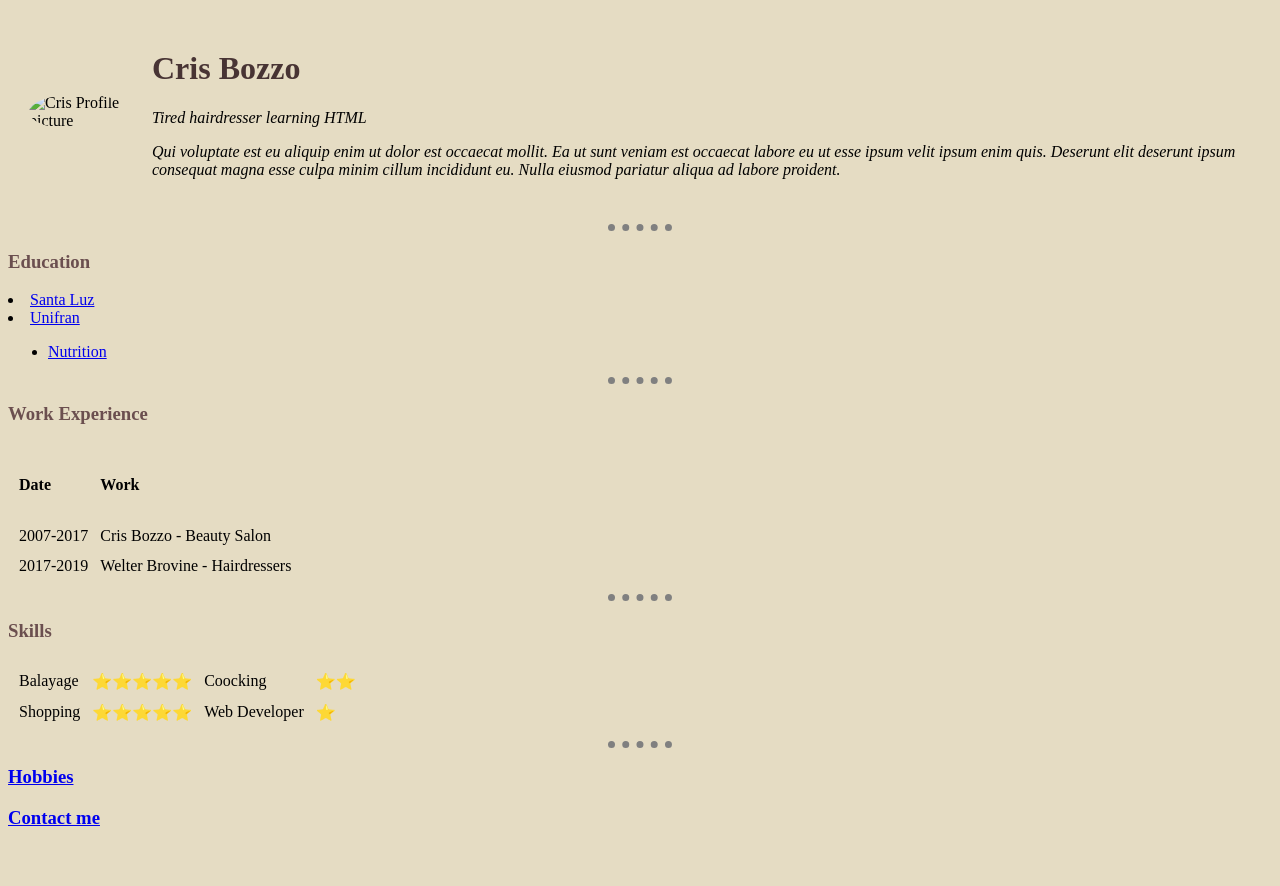
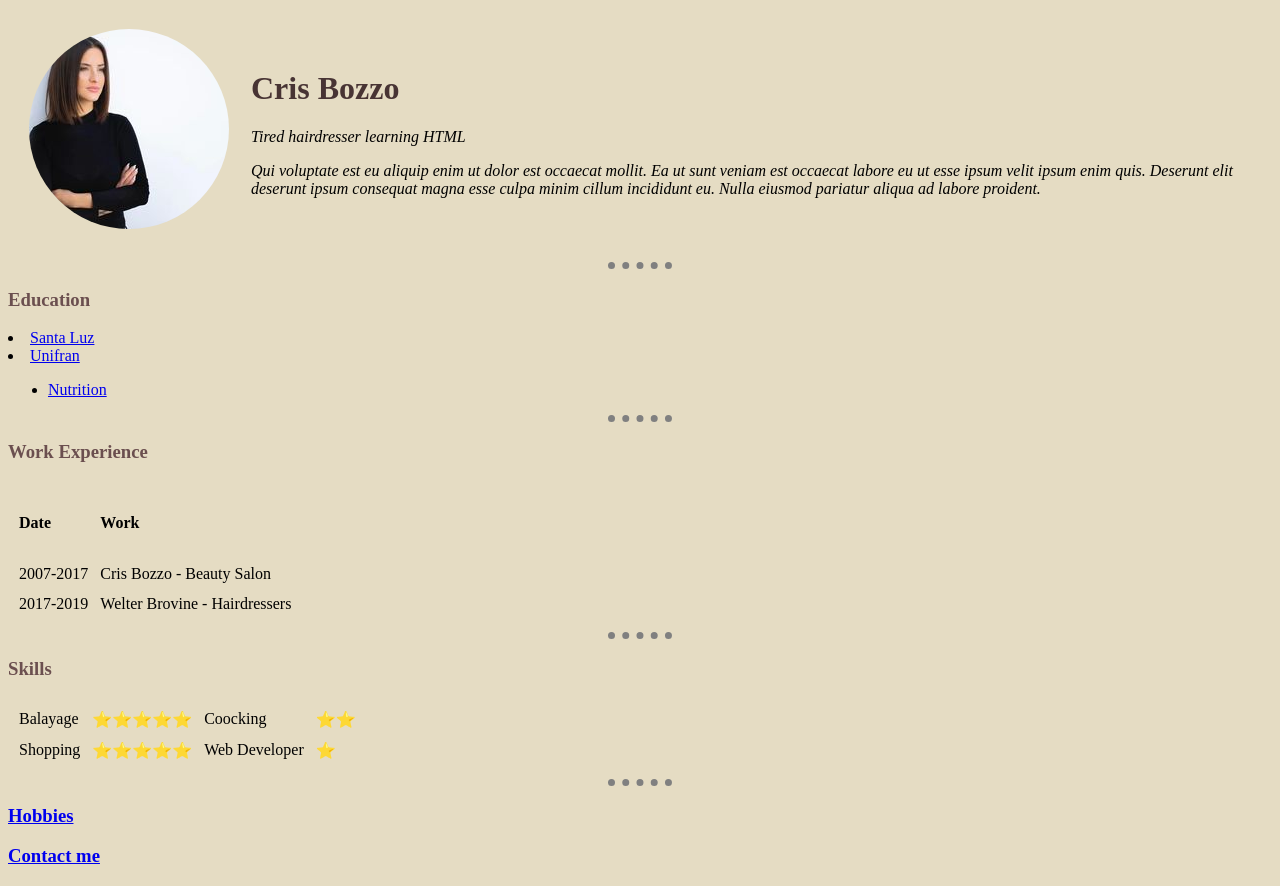
Before and after one commit to crislbozzo/cv, a plain HTML site: page index.html in a window 1280 px wide. Before the commit the page ends 848 px from the top, so only its background shows below. Drawn offline with Linux system fonts and the light colour scheme.

Commit message:
Fix Picture URL

```diff
--- a/index.html
+++ b/index.html
@@ -13,7 +13,7 @@
       <tr>
         <td>
           <img
-            src="Pictures/cris picture.jpg"
+            src="./public/images/cris_picture.jpg"
             alt="Cris Profile picture"
             style="border-radius: 50%"
           />
```
